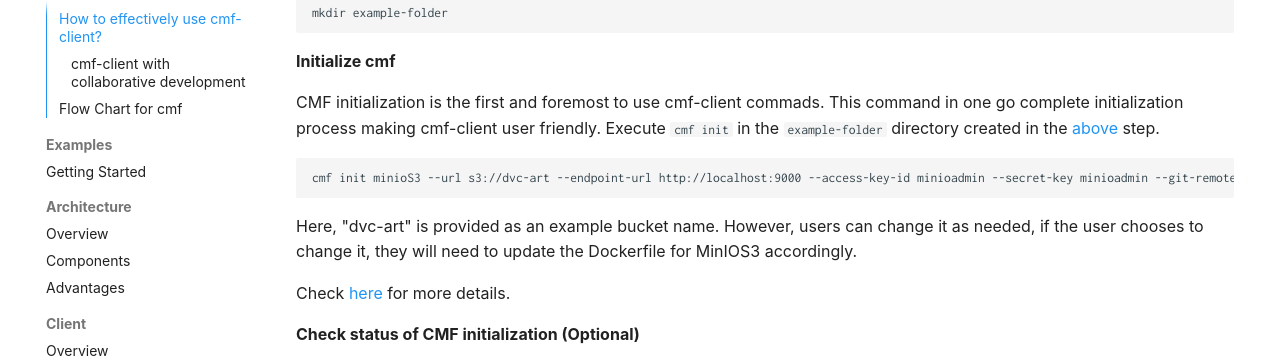
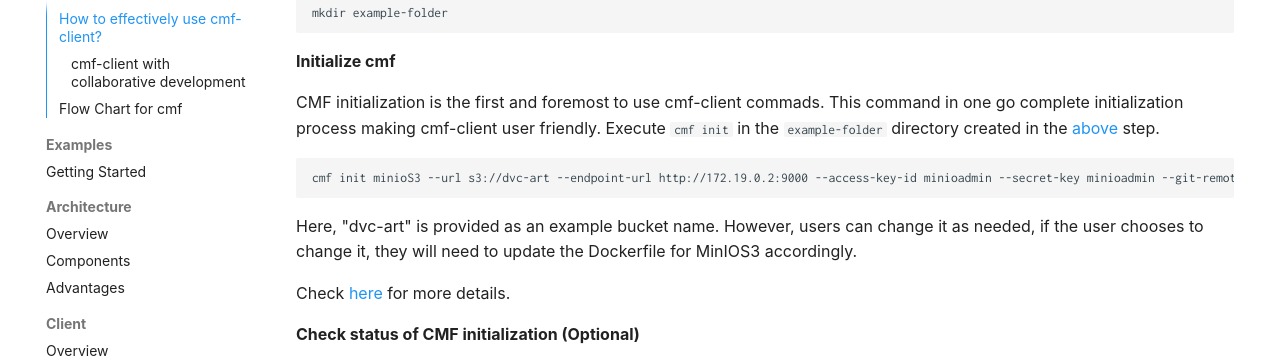
Before and after one commit to HewlettPackard/cmf, an MkDocs documentation site: the page built from docs/cmf_client/step-by-step.md, in a window 1280 px wide and 900 px high, scrolled down 1237 px. Shown: the part 90-453 px from the top of the window. Built offline with MkDocs 1.6.1 and Material for MkDocs 9.7.7, drawn with Linux system fonts in a browser that asks for light colours; some web fonts are replaced; comment, search, counter and statistics services are not loaded; some of the changed lines change nothing that is shown.

Commit message:
Update step-by-step.md
Made changes inside cmf init minios3 command by providing appropriate localhost and IP address.

````diff
--- a/docs/cmf_client/step-by-step.md
+++ b/docs/cmf_client/step-by-step.md
@@ -44,7 +44,7 @@
 
 CMF initialization is the first and foremost to use cmf-client commads. This command in one go complete initialization process making cmf-client user friendly.     Execute `cmf init` in the `example-folder` directory created in the [above](#create-a-folder) step.
 ```
-cmf init minioS3 --url s3://dvc-art --endpoint-url http://localhost:9000 --access-key-id minioadmin --secret-key minioadmin --git-remote-url https://github.com/user/experiment-repo.git --cmf-server-url http://x.x.x.x:8080  --neo4j-user neo4j --neo4j-password password --neo4j-uri bolt://X.X.X.X:7687
+cmf init minioS3 --url s3://dvc-art --endpoint-url http://172.19.0.2:9000 --access-key-id minioadmin --secret-key minioadmin --git-remote-url https://github.com/user/experiment-repo.git --cmf-server-url http://x.x.x.x:8080  --neo4j-user neo4j --neo4j-password password --neo4j-uri bolt://localhost:7687
 ```
 Here, "dvc-art" is provided as an example bucket name. However, users can change it as needed, if the user chooses to change it, they will need to update the Dockerfile for MinIOS3 accordingly.
 
````
